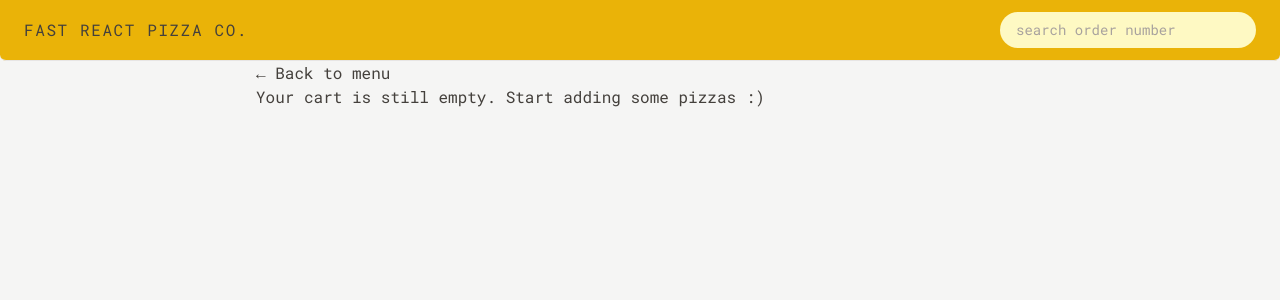
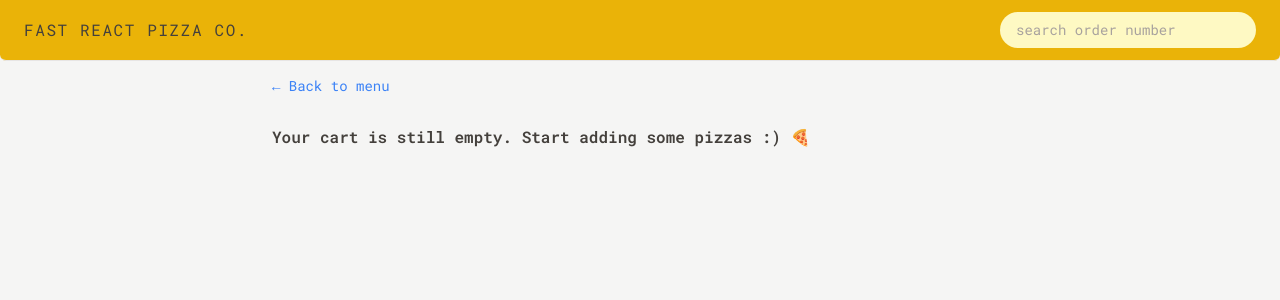
Before and after one commit to G3RGES/fast-react-pizza, a React (Vite) app: page /cart in a window 1280 px wide. Shown: the top 300 px of the page. Built offline with nearby package versions, Linux system fonts and the light colour scheme.

Commit message:
Update EmptyCart.jsx

```diff
--- a/src/features/cart/EmptyCart.jsx
+++ b/src/features/cart/EmptyCart.jsx
@@ -1,11 +1,19 @@
-import { Link } from 'react-router-dom';
+import { Link } from "react-router-dom";
+import LinkButton from "../../ui/LinkButton";
 
 function EmptyCart() {
   return (
-    <div>
-      <Link to="/menu">&larr; Back to menu</Link>
+    <div className="px-4 py-3">
+      <LinkButton
+        to="/menu"
+        className="text-sm text-blue-500 hover:text-blue-600 hover:underline"
+      >
+        &larr; Back to menu
+      </LinkButton>
 
-      <p>Your cart is still empty. Start adding some pizzas :)</p>
+      <p className="mt-7 font-semibold">
+        Your cart is still empty. Start adding some pizzas :) 🍕
+      </p>
     </div>
   );
 }
```
